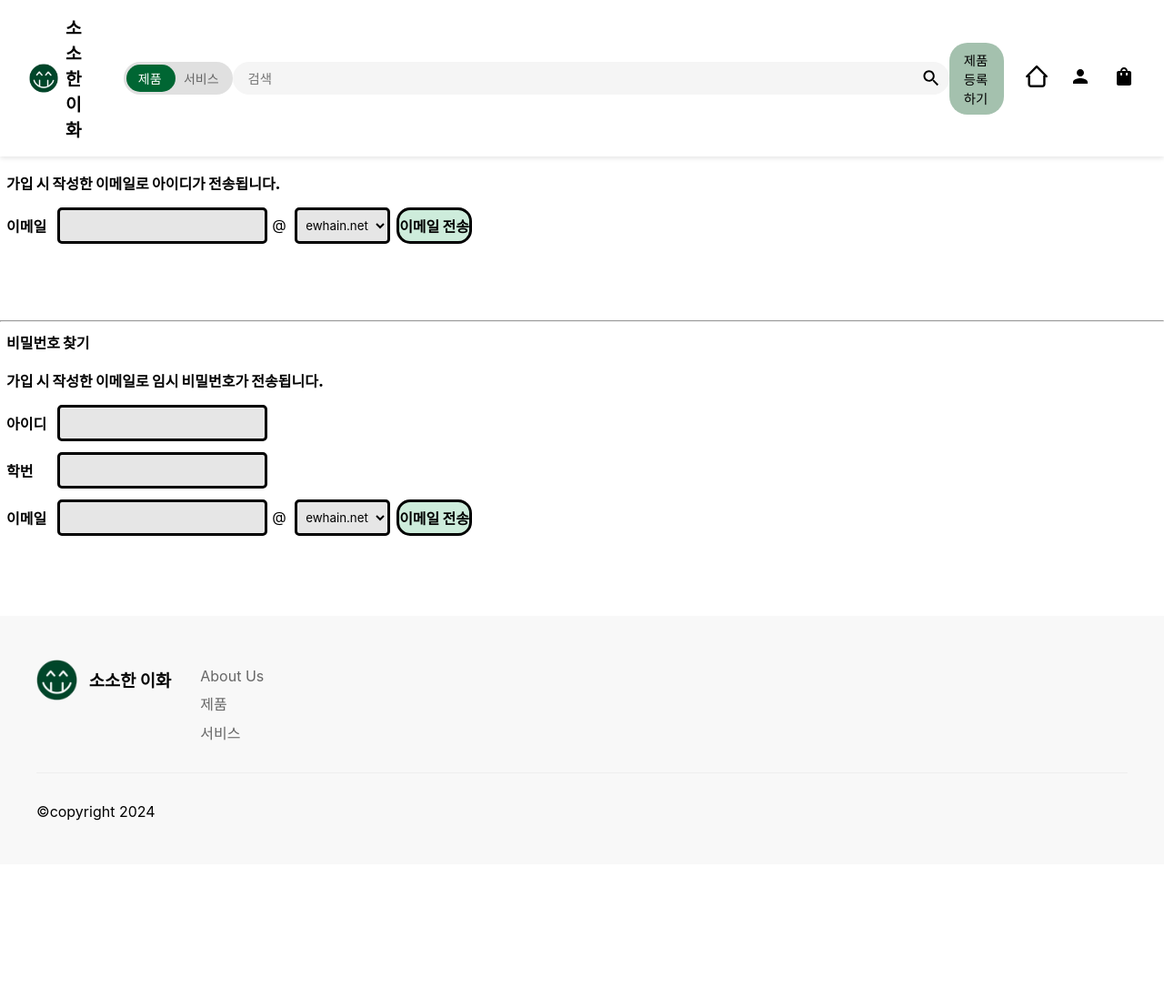
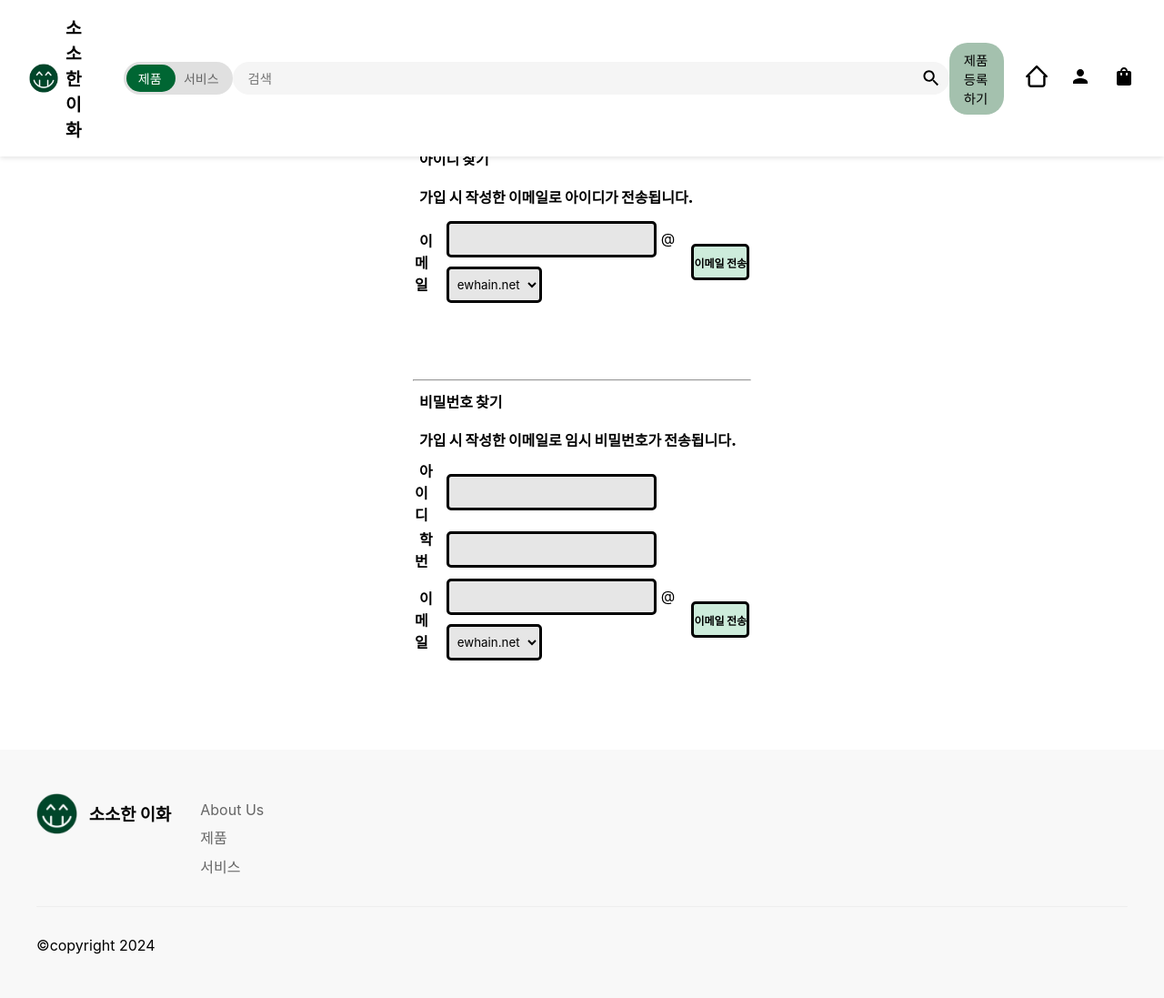
Before and after one commit to brynhildr04/flask_BugBusters, a Flask app: page /find_id.html in a window 1280 px wide. Shown: the whole page at 91% size. Before the commit the page ends 902 px from the top, so only its background shows below. Run offline with Flask 3, Linux system fonts and the light colour scheme.

Commit message:
241107 박수민 수정

```diff
--- a/static/main.js
+++ b/static/main.js
@@ -168,3 +168,15 @@ function submitReview() {
 
     window.location.href = "review_detail.html";
 }
+
+//박수민 js
+function pwSending(){
+    var msg=document.getElementById("findPW_msg");
+    msg.innerHTML="*임시 비밀번호가 이메일이 전송되었습니다.";
+    msg.style.visibility="visible";
+}
+function idSending(){
+    var msg=document.getElementById("findId_msg");
+    msg.innerHTML="*아이디가 이메일이 전송되었습니다.";
+    msg.style.visibility="visible";
+}
--- a/static/minha_style.css
+++ b/static/minha_style.css
@@ -12,7 +12,7 @@
   height: 400px;
   margin: 0 auto;
   overflow: hidden;
-    z-index:2;
+  z-index: 2;
 }
 
 /* 이미지 스타일 */
--- a/static/style.css
+++ b/static/style.css
@@ -306,13 +306,43 @@
 }
 
 /* Login and Signup Styles */
+/*css 함부로 지우지 마세요... 지웠다면 꼭 화면이 어떻게 나오는지 확인하세요*/
+.column {
+    float: left;
+    padding: 10px;
+}
+.column.side {
+    width: 25%;
+}
+.column.middle {
+    width: 50%;
+}
+.row:after {
+    content: "";
+    display: table;
+    clear: both;
+}
+#login_table, #link_table{
+    width: auto;
+    border: none;
+    margin: auto;
+    text-align: center;
+}
+
 #signup_table {
+    width: auto;
+    border: none;
+    margin: auto;
     text-align: left;
 }
 
 #findId {
     width: auto;
     text-align: left;
+}
+#find{
+    padding: 5px 20% 0px 20%;
+    width: auto;
 }
 
 .data_name {
@@ -342,6 +372,35 @@
     border-radius: 15px;
     font-size: 16px;
     font-weight: 900;
+}
+#login_btn{
+    width: 380px;
+}
+#findId_btn, #findPW_btn{
+    width: auto;
+    font-size: 12px;
+    border-radius: 5px;
+}
+
+.fakeimg {
+    background-color: #858a80;
+    width: 100%;
+    padding: 20px;
+}
+
+.linkto a{
+    float: left;
+    display:block;
+    text-align: center;
+    padding: 14px 16px;
+    font-size: 16px;
+    font-weight: 800;
+    color: black;
+    text-decoration: none;
+}
+.linkto a:hover{
+    color: #FFC700;
+    text-decoration: underline;
 }
 
 /* Footer */
--- a/templates/find_id.html
+++ b/templates/find_id.html
@@ -6,6 +6,7 @@
     <div class="column middle">
         <h2 id="login" style="text-align: center;">아이디/비밀번호 찾기</h2>
         <hr width=100%>
+        <div id="find">
             <form>
                 <table id="findId">
                     <tr>
@@ -26,14 +27,13 @@
                             </select>
                         </td>
                         <td>
-                        <input class="submit_btn" type="button" value="이메일 전송" id="findId_btn"
-                            onclick='document.getElementById("findId_msg").innerHTML="*아이디가 이메일이 전송되었습니다."; document.getElementById("findId_msg").style.visibility="visible"'>
-                        <!--지금 js가 전혀 연결이 안되는 문제가 있음. 왜 그런지 모르겠다.-->
+                            <input class="submit_btn" type="button" value="이메일 전송" id="findId_btn" onclick=idSending()>
                         </td>
                     </tr>
                 </table>
                 <div>
-                <p id="findId_msg" style="color: red; font-size: 12px; text-align: right; visibility: hidden;">여기보세요</p>
+                    <p id="findId_msg" style="color: red; font-size: 12px; text-align: right; visibility: hidden;">여기보세요
+                    </p>
                 </div>
                 <br><br><br>
                 <hr>
@@ -72,16 +72,17 @@
                             </select>
                         </td>
                         <td>
-                        <input class="submit_btn" type="button" value="이메일 전송" id="findPW_btn"
-                            onclick='document.getElementById("findPW_msg").innerHTML="*임시 비밀번호가 이메일이 전송되었습니다."; document.getElementById("findPW_msg").style.visibility="visible"'>
-                        <!--지금 js가 전혀 연결이 안되는 문제가 있음. 왜 그런지 모르겠다.-->
+                            <input class="submit_btn" type="button" value="이메일 전송" id="findPW_btn" onclick=pwSending()>
                         </td>
                     </tr>
                 </table>
                 <div>
-                <p id="findPW_msg" style="color: red; font-size: 12px; text-align: right; visibility: hidden;">여기보세요</p>
+                    <p id="findPW_msg" style="color: red; font-size: 12px; text-align: right; visibility: hidden;">여기보세요
+                    </p>
                 </div>
             </form>
         </div>
     </div>
+</div>
+<script src="path/to/main.js"></script>
 {% endblock section %}
--- a/templates/header.html
+++ b/templates/header.html
@@ -54,9 +54,9 @@
                 <h3>소소한 이화</h3>
             </div>
             <div class="footer-links">
-                <a href="#">About Us</a>
-                <a href="#">제품</a>
-                <a href="#">서비스</a>
+                <a href="aboutus.html">About Us</a>
+                <a href="http://127.0.0.1:5000">제품</a>
+                <a href="main_service.html">서비스</a>
 
             </div>
         </div>
--- a/templates/login.html
+++ b/templates/login.html
@@ -40,7 +40,7 @@
             </table>
         </form>
         <div class="linkto">
-            <table>
+            <table id="link_table">
                 <tr>
                     <td width="50%">
                         <a href="/signup.html">회원가입</a>
--- a/templates/main_product.html
+++ b/templates/main_product.html
@@ -16,7 +16,7 @@
             <button class="slider-button prev" id="prevBtn1">&lt;</button>
             <div class="product-slider">
                 <div class="slide-track">
-                    <div class="product-card">
+                    <div class="product-card" onclick="location.href='product_detail.html'">
                         <div class="product-image"></div>
                         <div class="product-info">
                             <h3># 식품</h3>
--- a/templates/service_detail.html
+++ b/templates/service_detail.html
@@ -81,7 +81,7 @@
   <div class="tab" id="reviewsTab" onclick="showReviews()"
     style="left: 860px; top: 25px; position: absolute; color: #838383; font-size: 32px; font-family: Poppins; font-weight: 700; word-wrap: break-word">
     리뷰(99+)</div>
-  <div class="tab" id="sellerTab" onclick="alert('판매자 문의 화면으로 이동합니다!'); location.href='service.html';"
+  <div class="tab" id="sellerTab" onclick="alert('판매자 문의 화면으로 이동합니다!'); location.href='chat_service.html';"
     style="left: 1170px; top: 25px; position: absolute; color: #838383; font-size: 32px; font-family: Fenix; font-weight: 700; word-wrap: break-word">
     판매자 문의</div>
 </div>
```
Also changed, not shown: templates/footer.html (deleted, +0 -22 lines). Lines whose indentation alone changed are shown as unchanged.
